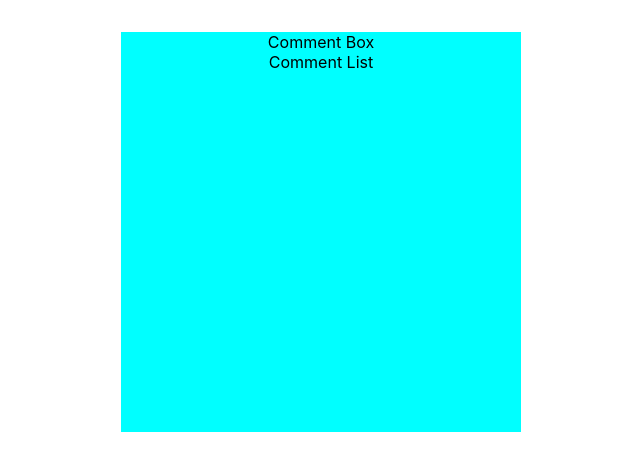
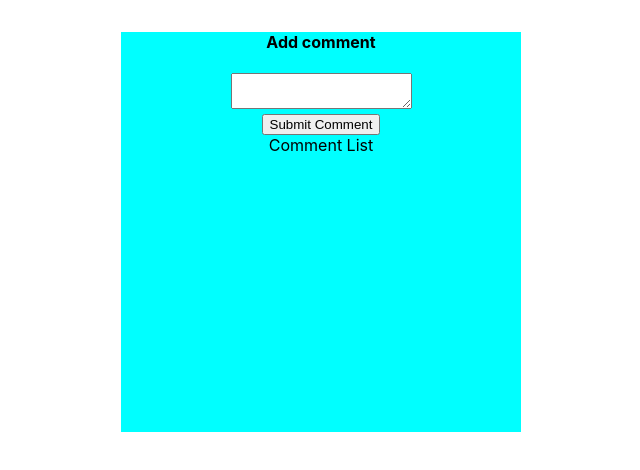
Before and after one commit to diegolsarmiento/react-redux-basic, a React (Create React App) app: page / in a window 1280 px wide. Shown: the top 470 px of the page, without its empty margins (319-959 px from the left). Built offline with nearby package versions, Linux system fonts and the light colour scheme.

Commit message:
Added form and textarea

```diff
--- a/src/components/CommentBox.js
+++ b/src/components/CommentBox.js
@@ -1,7 +1,21 @@
-import React from 'react';
+import React, { Component } from 'react';
 
-const CommentBox = () => {
-    return <div role="box">Comment Box</div>;
+class ComponentBox extends Component {
+
+    title = 'Add comment';
+    buttonText = 'Submit Comment';
+
+    render() {
+        return (
+            <form>
+                <h4>{this.title}</h4>
+                <textarea />
+                <div>
+                    <button>{this.buttonText}</button>
+                </div>
+            </form>
+        )
+    }
 }
 
-export default CommentBox;
+export default ComponentBox;
```
Also changed, not shown: 1 other file (tests, documents, lock files or other folders).
